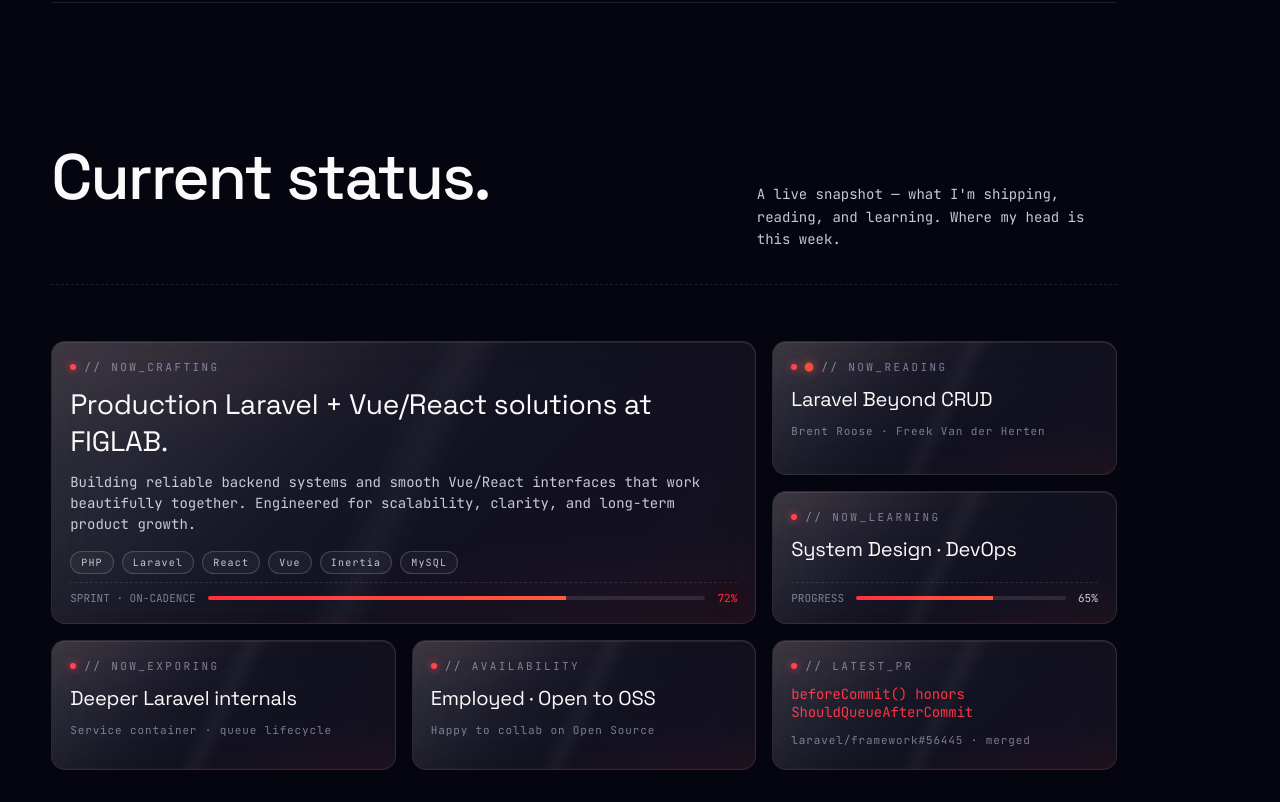
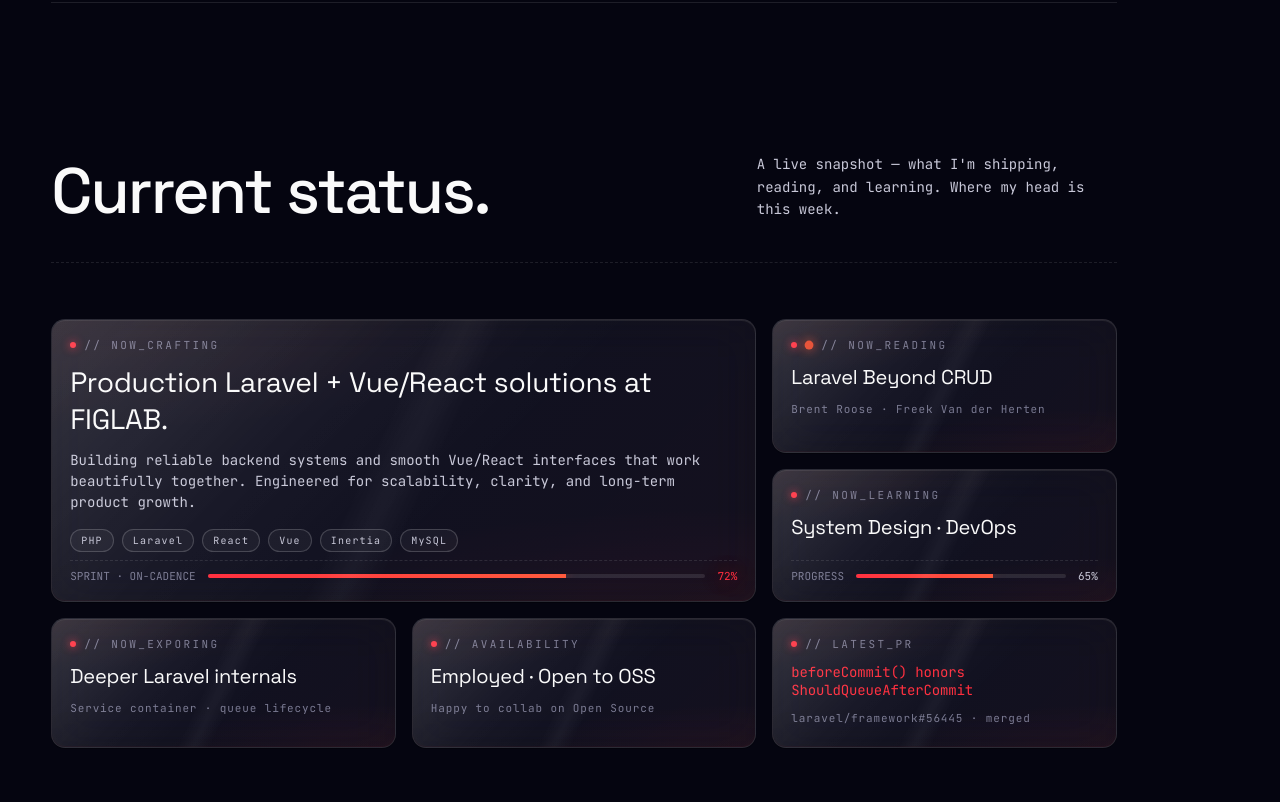
Before and after one commit to iz-ahmad/portfolio, a Next.js app: page / in a window 1280 px wide. Shown: the part 838-1640 px from the top of the page. Built offline with nearby package versions, Linux system fonts and the light colour scheme; no server answers.

Commit message:
fix cursor-label transform, section-head alignment and padding

```diff
--- a/src/styles/base.css
+++ b/src/styles/base.css
@@ -160,11 +160,12 @@
   padding: 4px 8px;
   border-radius: 999px;
   backdrop-filter: blur(8px);
-  transform: translate(20px, 20px);
+  transform: translate(0px, 20px);
   opacity: 0;
   transition: opacity 200ms;
 }
 .cursor-label.show { opacity: 1; }
+.cursor-label.tophud { transform: translate(0px, 20px); }
 
 /* Glass primitive */
 .glass {
@@ -277,10 +278,10 @@
   z-index: 2;
 }
 .section-head {
-  display: flex; align-items: baseline; justify-content: space-between;
+  display: flex; align-items: center; justify-content: space-between;
   gap: 24px; margin-bottom: 56px;
   border-bottom: 1px dashed var(--hair);
-  padding-bottom: 20px;
+  padding-bottom: 28px;
 }
 
 /* Glow text */
```
